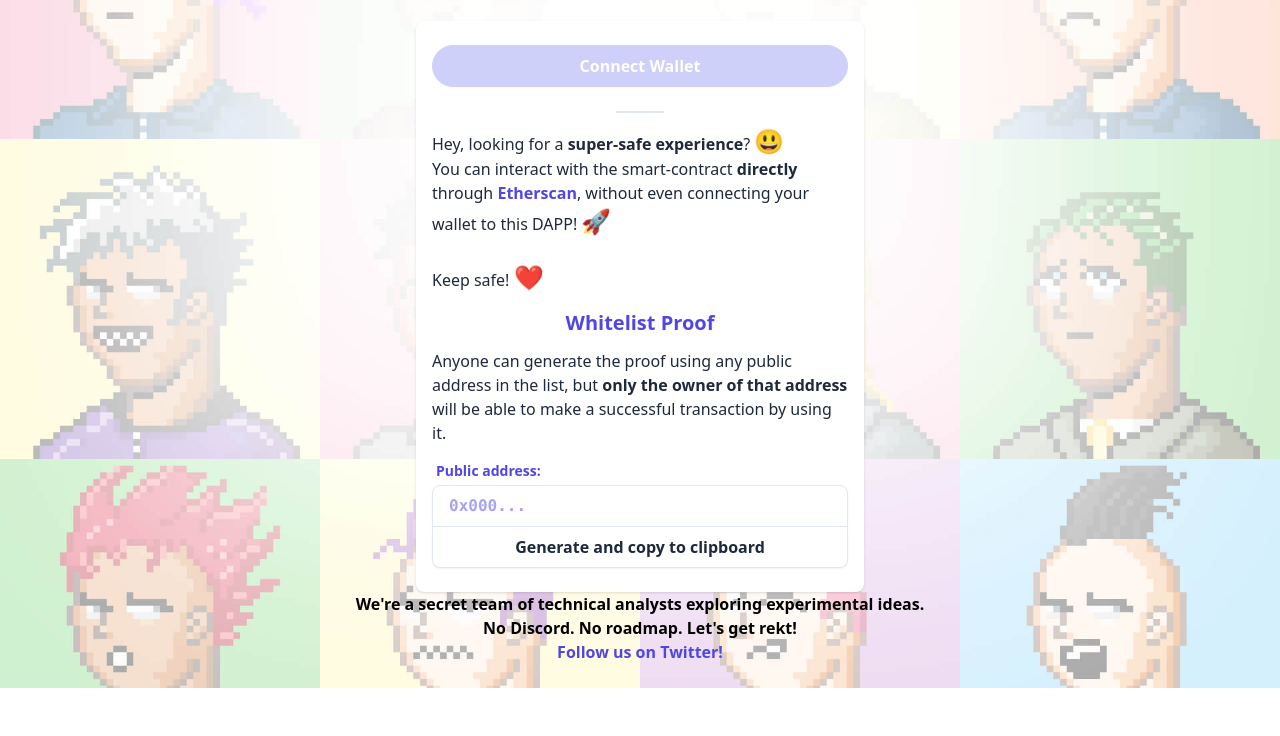
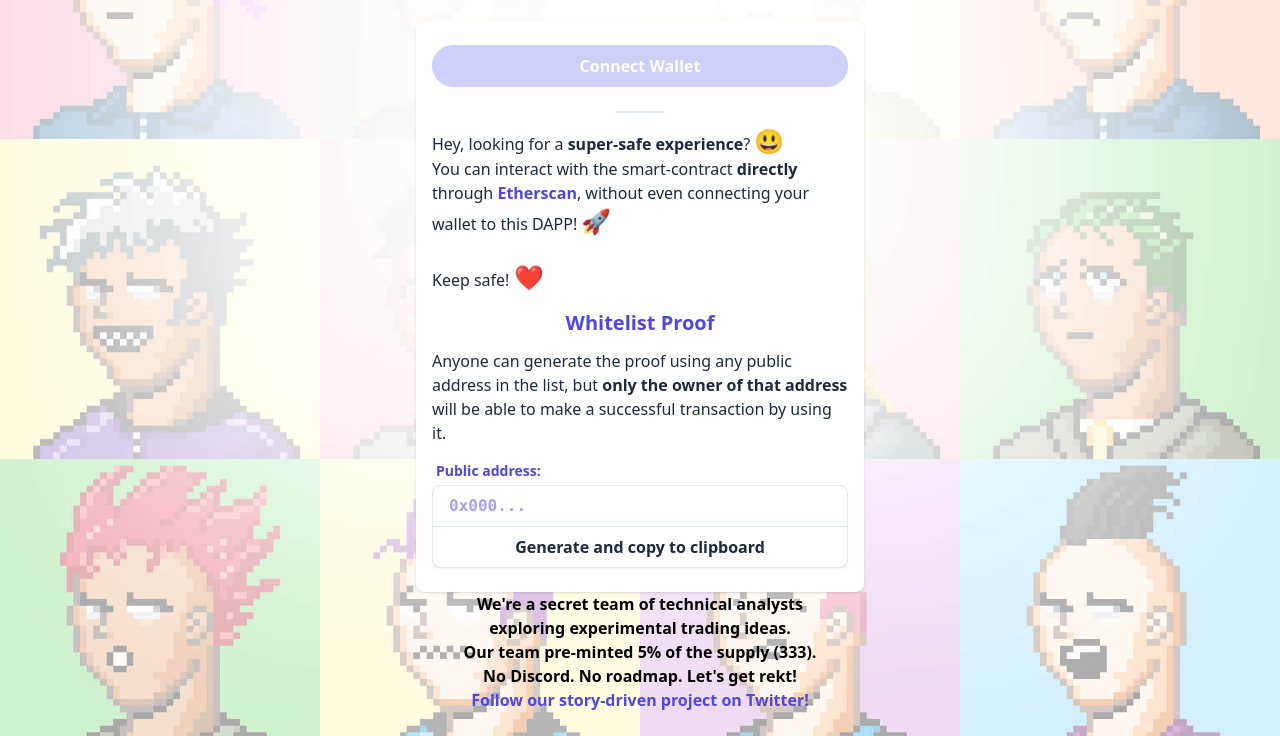
Before and after one commit to PanicSellers/panicsellers.github.io, a plain HTML site: page index.html in a window 1280 px wide. Shown: the part 501-1237 px from the top of the page. Before the commit the page ends 1189 px from the top, so only its background shows below. Drawn offline with Linux system fonts and the light colour scheme.

Commit message:
Update index.html

```diff
--- a/index.html
+++ b/index.html
@@ -24,9 +24,12 @@
     <div id="minting-dapp"></div>
 
     <center>
-    <b>We're a secret team of technical analysts exploring experimental ideas.<br>
+    <b>
+    We're a secret team of technical analysts<br>
+    exploring experimental trading ideas.<br>
+    Our team pre-minted 5% of the supply (333).<br>
     No Discord. No roadmap. Let's get rekt!<br>
-    <a href="https://twitter.com/PanicSellers">Follow us on Twitter!</a>
+    <a href="https://twitter.com/PanicSellers">Follow our story-driven project on Twitter!</a>
     </b>
     </center>
 
```
